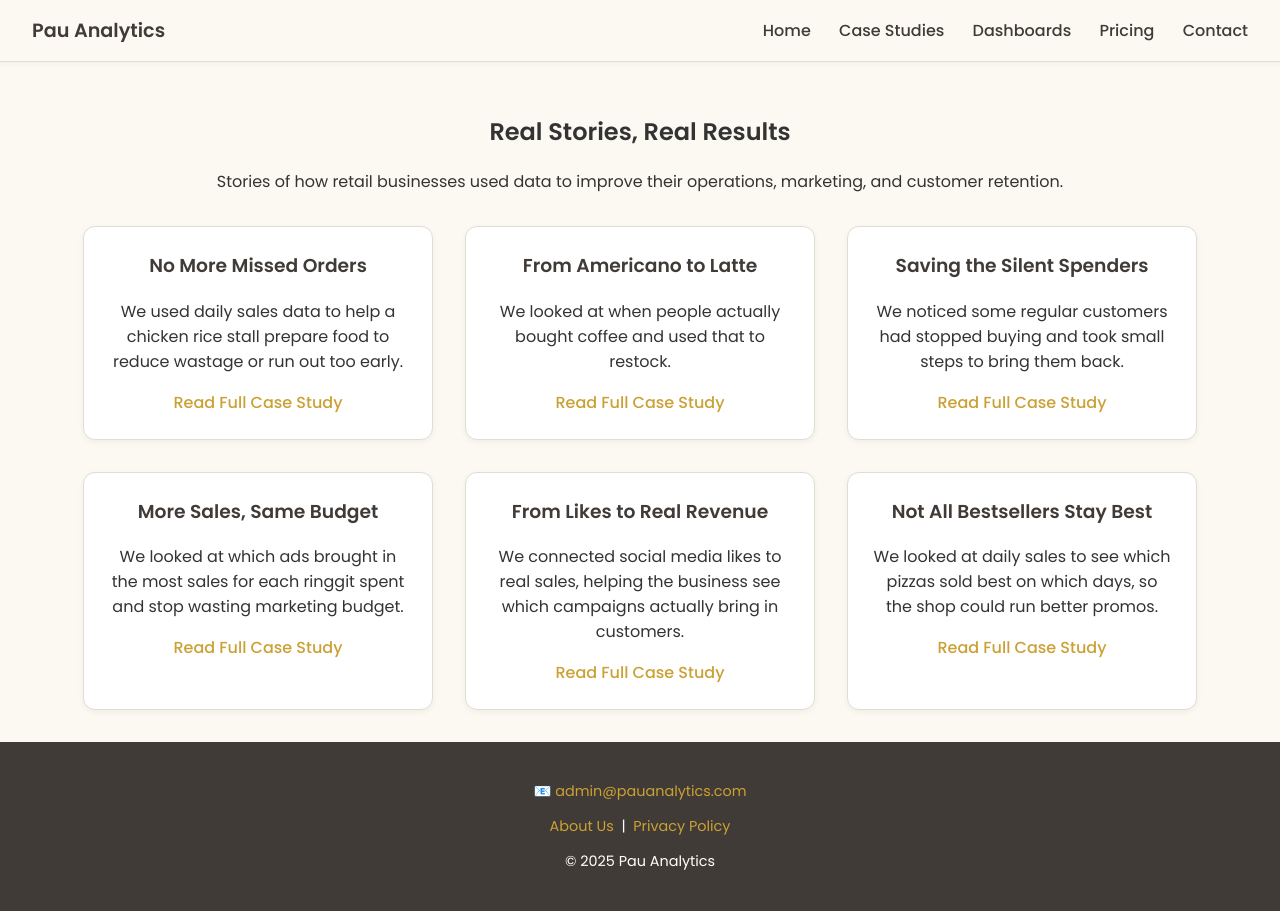
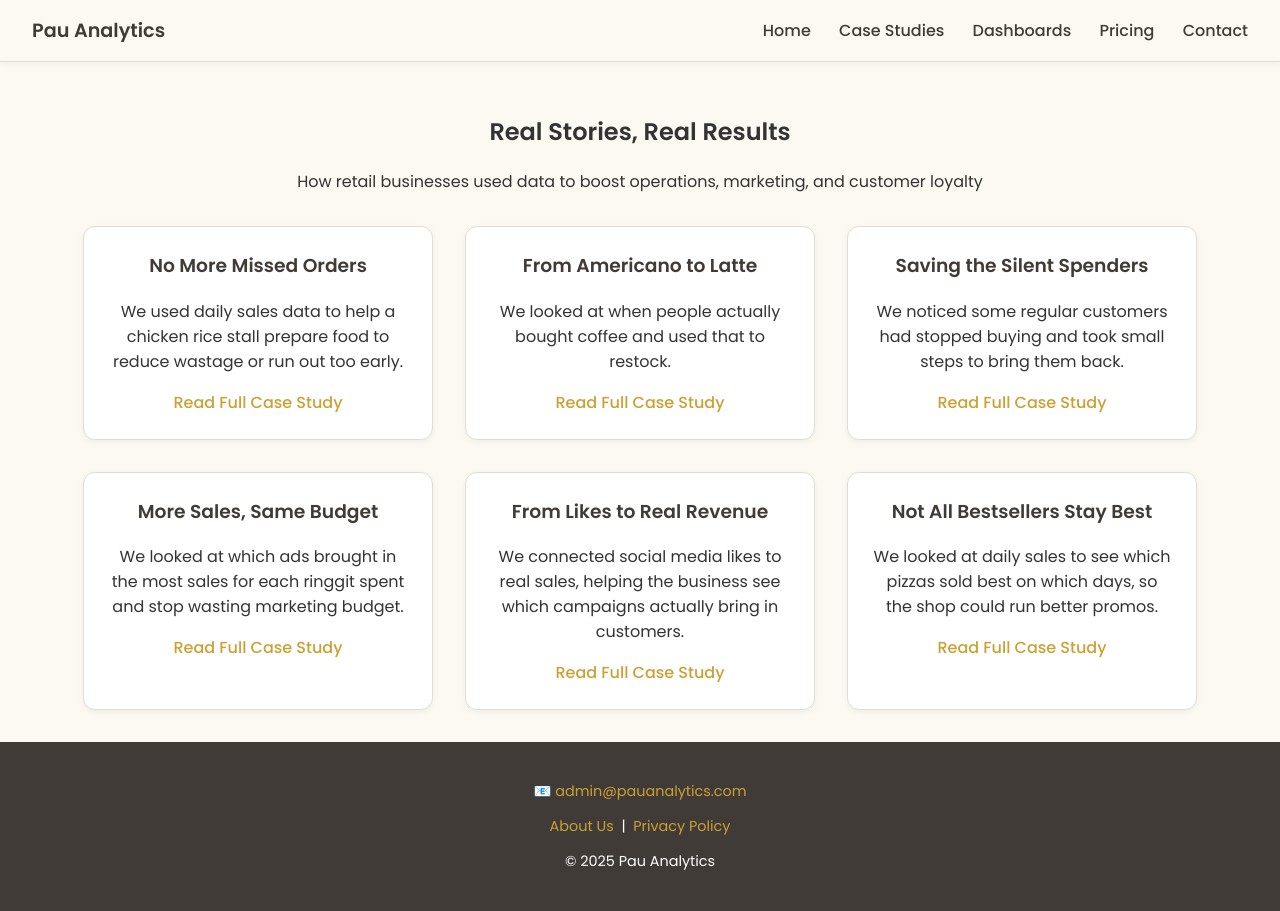
Before and after one commit to lyven81/pinnacles-learning-website, a Jekyll site: the page case-studies.html, which Jekyll copies as it is, in a window 1280 px wide. Built offline with Jekyll 4.4.1, drawn with Linux system fonts in a browser that asks for light colours.

Commit message:
Update case-studies.html

```diff
--- a/case-studies.html
+++ b/case-studies.html
@@ -261,7 +261,7 @@
   <div class="container">
     <section class="intro">
        <h1>Real Stories, Real Results</h2>
-      <p>Stories of how retail businesses used data to improve their operations, marketing, and customer retention.</p>
+      <p>How retail businesses used data to boost operations, marketing, and customer loyalty</p>
     </section>
 
     <div class="case-grid">
```
